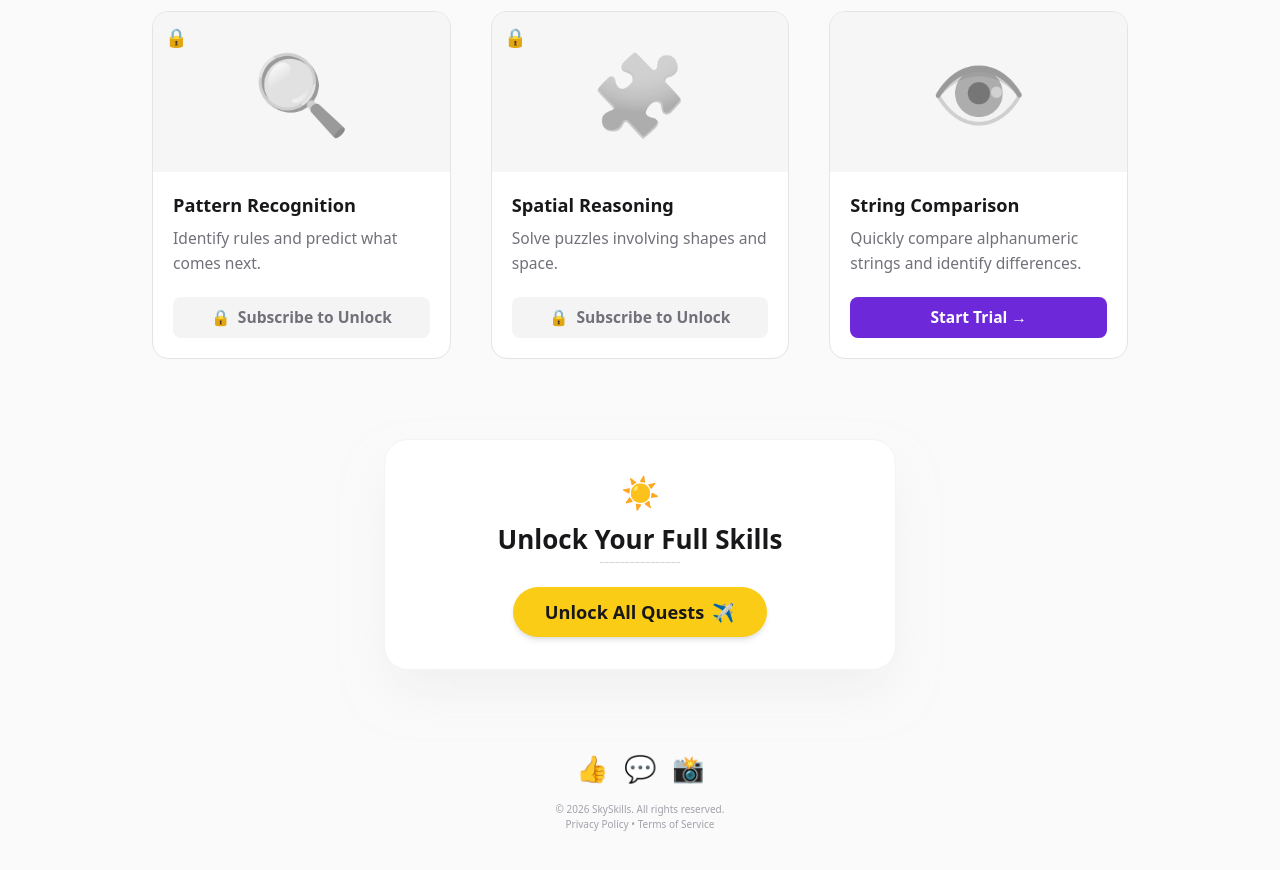
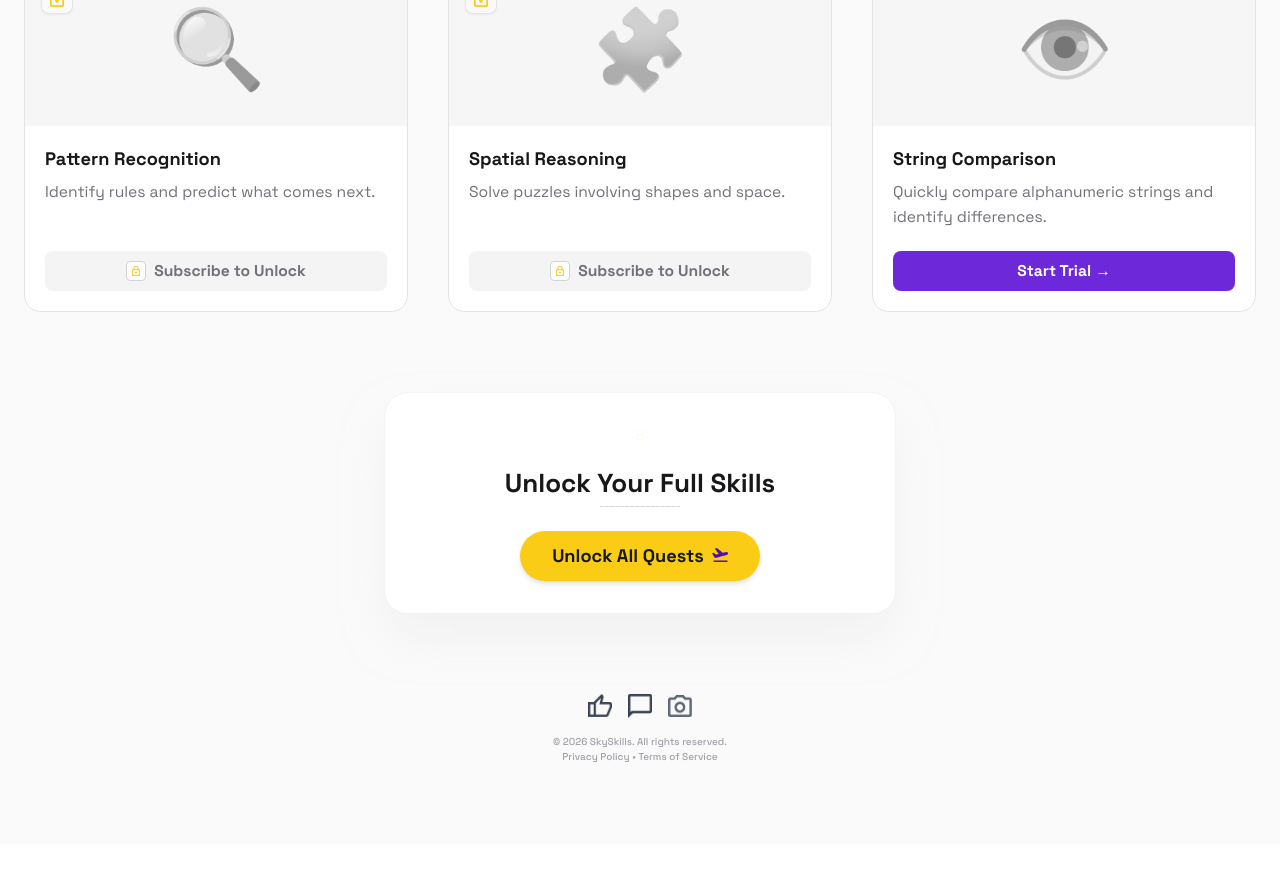
Before and after one commit to DanCPE/sky-skills-pilot, a Next.js app: page /sky-quest in a window 1280 px wide. Shown: the part 860-1730 px from the top of the page. After the commit the page ends 1704 px from the top, so only its background shows below. Built offline with nearby package versions, Linux system fonts and the light colour scheme.

Commit message:
feat: replace emoji icons with Next.js Image components and refine page layout and typography.

```diff
--- a/src/app/sky-quest/page.tsx
+++ b/src/app/sky-quest/page.tsx
@@ -1,6 +1,7 @@
 "use client";
 
 import { useState } from "react";
+import Image from "next/image";
 import Link from "next/link";
 import { topics } from "@/lib/topics";
 import type { TopicCategory } from "@/types";
@@ -15,7 +16,9 @@ const categories: { value: TopicCategory | "all"; label: string }[] = [
 ];
 
 export default function SkyQuestPage() {
-  const [selectedCategory, setSelectedCategory] = useState<TopicCategory | "all">("all");
+  const [selectedCategory, setSelectedCategory] = useState<
+    TopicCategory | "all"
+  >("all");
 
   const filteredTopics =
     selectedCategory === "all"
@@ -24,7 +27,7 @@ export default function SkyQuestPage() {
 
   return (
     <div className="min-h-screen bg-[#fafafa] dark:bg-zinc-950 text-zinc-900 dark:text-zinc-100 pb-20">
-      <main className="mx-auto max-w-5xl px-6 pt-12">
+      <main className="mx-auto max-w-7xl px-6 pt-12">
         {/* Page Header */}
         <div className="mb-10 text-center flex flex-col items-center">
           <div className="mb-4 inline-flex items-center gap-1.5 rounded-full bg-yellow-100/80 dark:bg-yellow-900/30 px-3 py-1 text-[10px] font-bold uppercase tracking-widest text-yellow-600 dark:text-yellow-400">
@@ -34,20 +37,22 @@ export default function SkyQuestPage() {
             Sky Quests
           </h1>
           <p className="mx-auto mt-4 max-w-2xl text-sm md:text-base text-zinc-500 dark:text-zinc-400 font-medium font-[family-name:var(--font-space-grotesk)]">
-            Sky Quests helps you practice different Sky Skills and aptitude areas, one challenge at a time, so you can prepare with confidence for pilot assessments.
+            Sky Quests helps you practice different Sky Skills and aptitude
+            areas, one challenge at a time, so you can prepare with confidence
+            for pilot assessments.
           </p>
         </div>
 
         {/* Category Filter Navbar */}
         <div className="mb-12 flex justify-center">
-          <div className="w-full flex-wrap flex md:flex-nowrap md:inline-flex rounded-xl md:rounded-2xl border border-zinc-200 dark:border-zinc-800 bg-white dark:bg-zinc-900 p-1.5 shadow-sm dark:shadow-zinc-950">
+          <div className="w-full max-w-8xl flex flex-wrap md:flex-nowrap rounded-xl md:rounded-2xl border border-zinc-200 dark:border-zinc-800 bg-white dark:bg-zinc-900 p-1.5 shadow-sm dark:shadow-zinc-950">
             {categories.map((category) => {
               const isSelected = selectedCategory === category.value;
               return (
                 <button
                   key={category.value}
                   onClick={() => setSelectedCategory(category.value)}
-                  className={`flex-1 min-w-[120px] rounded-lg md:rounded-xl px-4 py-2 text-xs font-bold transition-all ${
+                  className={`flex-1 min-w-[110px] md:min-w-0 rounded-lg md:rounded-xl px-4 py-2 text-[10px] md:text-xs font-bold font-[family-name:var(--font-space-grotesk)] transition-all ${
                     isSelected
                       ? "bg-violet-700 text-white shadow"
                       : "text-zinc-600 dark:text-zinc-400 hover:bg-zinc-100 dark:hover:bg-zinc-800 hover:text-zinc-900 dark:hover:text-zinc-100"
@@ -71,8 +76,13 @@ export default function SkyQuestPage() {
                 {/* Top Image/Icon Placeholder area */}
                 <div className="relative flex h-40 w-full items-center justify-center bg-zinc-100/80 dark:bg-zinc-800/50">
                   {topic.isLocked && (
-                    <div className="absolute top-3 left-3 text-yellow-500 dark:text-yellow-400 text-sm">
-                      🔒
+                    <div className="absolute top-4 left-4 w-8 h-8 rounded-lg border border-zinc-200 dark:border-zinc-600 bg-white/40 dark:bg-zinc-800/80 flex items-center justify-center shadow-sm">
+                      <Image
+                        src="/images/icons/SkyQuests/LOCK.png"
+                        alt="Locked"
+                        fill
+                        className="object-contain p-1.5"
+                      />
                     </div>
                   )}
                   <span className="text-6xl filter grayscale opacity-60 dark:opacity-70 mix-blend-multiply dark:mix-blend-normal group-hover:grayscale-0 group-hover:opacity-100 transition-all">
@@ -81,7 +91,7 @@ export default function SkyQuestPage() {
                 </div>
 
                 {/* Content */}
-                <div className="flex flex-1 flex-col p-5">
+                <div className="flex flex-1 flex-col p-5 font-[family-name:var(--font-space-grotesk)]">
                   <h2 className="mb-2 text-sm font-bold text-zinc-900 dark:text-zinc-100">
                     {topic.title}
                   </h2>
@@ -92,7 +102,15 @@ export default function SkyQuestPage() {
                   {/* Actions */}
                   {topic.isLocked ? (
                     <button className="flex w-full items-center justify-center gap-2 rounded-lg bg-zinc-100 dark:bg-zinc-800 px-4 py-2.5 text-xs font-bold text-zinc-500 dark:text-zinc-400 transition-colors hover:bg-zinc-200 dark:hover:bg-zinc-700 hover:text-zinc-700 dark:hover:text-zinc-300">
-                      <span>🔒</span> Subscribe to Unlock
+                      <span className="relative w-5 h-5 rounded border border-zinc-300 dark:border-zinc-600 bg-white/80 dark:bg-zinc-700/80 flex-shrink-0">
+                        <Image
+                          src="/images/icons/SkyQuests/LOCK.png"
+                          alt="Subscribe"
+                          fill
+                          className="object-contain p-1"
+                        />
+                      </span>
+                      Subscribe to Unlock
                     </button>
                   ) : (
                     <Link
@@ -108,7 +126,7 @@ export default function SkyQuestPage() {
           </div>
         ) : (
           <div className="py-20 text-center">
-            <p className="text-sm font-medium text-zinc-400 dark:text-zinc-500">
+            <p className="text-sm font-medium text-zinc-400 dark:text-zinc-500 font-[family-name:var(--font-space-grotesk)]">
               No quests found for this category.
             </p>
           </div>
@@ -117,11 +135,28 @@ export default function SkyQuestPage() {
         {/* Bottom Banner */}
         <div className="mt-20">
           <div className="mx-auto max-w-lg overflow-hidden rounded-3xl border border-zinc-100 dark:border-zinc-800 bg-white dark:bg-zinc-900 p-8 text-center shadow-2xl shadow-zinc-200/50 dark:shadow-zinc-950">
-            <div className="mb-2 text-2xl text-yellow-400">☀️</div>
-            <h3 className="mb-1 text-xl font-bold text-zinc-900 dark:text-zinc-100">Unlock Your Full Skills</h3>
+            <div className="mb-4 relative w-6 h-6 mx-auto">
+              <Image
+                src="/images/icons/SkyQuests/sun.png"
+                alt="Unlock Skills"
+                fill
+                className="object-contain"
+              />
+            </div>
+            <h3 className="mb-1 text-xl font-bold text-zinc-900 dark:text-zinc-100 font-[family-name:var(--font-space-grotesk)]">
+              Unlock Your Full Skills
+            </h3>
             <div className="mx-auto mb-6 h-px w-20 bg-zinc-200 dark:bg-zinc-700 border-b border-dashed border-zinc-300 dark:border-zinc-600"></div>
-            <button className="inline-flex items-center gap-2 rounded-full bg-yellow-400 px-8 py-3 text-sm font-bold text-zinc-900 shadow-md transition-transform hover:scale-105 hover:bg-yellow-300 dark:hover:bg-yellow-500">
-              Unlock All Quests <span>✈️</span>
+            <button className="inline-flex items-center gap-2 rounded-full bg-yellow-400 px-8 py-3 text-sm font-bold text-zinc-900 shadow-md transition-transform hover:scale-105 hover:bg-yellow-300 dark:hover:bg-yellow-500 font-[family-name:var(--font-space-grotesk)]">
+              Unlock All Quests
+              <span className="relative w-4 h-4 translate-y-[-1px]">
+                <Image
+                  src="/images/icons/SkyQuests/Takeoff.png"
+                  alt="Takeoff"
+                  fill
+                  className="object-contain"
+                />
+              </span>
             </button>
           </div>
         </div>
@@ -129,14 +164,41 @@ export default function SkyQuestPage() {
 
       {/* Simple Footer */}
       <footer className="mt-20 flex flex-col items-center justify-center gap-4 text-center">
-        <div className="flex gap-4 text-xl text-zinc-400 dark:text-zinc-600">
-          <span className="cursor-pointer hover:text-zinc-600 dark:hover:text-zinc-400">👍</span>
-          <span className="cursor-pointer hover:text-zinc-600 dark:hover:text-zinc-400">💬</span>
-          <span className="cursor-pointer hover:text-zinc-600 dark:hover:text-zinc-400">📸</span>
+        <div className="flex gap-4 items-center justify-center">
+          <span className="relative w-6 h-6 cursor-pointer hover:opacity-80 transition-opacity">
+            <Image
+              src="/images/icons/SkyQuests/Like.png"
+              alt="Like"
+              fill
+              className="object-contain"
+            />
+          </span>
+          <span className="relative w-6 h-6 cursor-pointer hover:opacity-80 transition-opacity">
+            <Image
+              src="/images/icons/SkyQuests/Text box.png"
+              alt="Comment"
+              fill
+              className="object-contain"
+            />
+          </span>
+          <span className="relative w-6 h-6 cursor-pointer hover:opacity-80 transition-opacity">
+            <Image
+              src="/images/icons/SkyQuests/camera.png"
+              alt="Instagram"
+              fill
+              className="object-contain opacity-80"
+            />
+          </span>
         </div>
-        <p className="text-[10px] font-medium text-zinc-400 dark:text-zinc-500">
-          © 2026 SkySkills. All rights reserved. <br/>
-          <span className="hover:text-zinc-600 dark:hover:text-zinc-300 cursor-pointer">Privacy Policy</span> • <span className="hover:text-zinc-600 dark:hover:text-zinc-300 cursor-pointer">Terms of Service</span>
+        <p className="text-[10px] font-medium text-zinc-400 dark:text-zinc-500 font-[family-name:var(--font-space-grotesk)]">
+          © 2026 SkySkills. All rights reserved. <br />
+          <span className="hover:text-zinc-600 dark:hover:text-zinc-300 cursor-pointer">
+            Privacy Policy
+          </span>{" "}
+          •{" "}
+          <span className="hover:text-zinc-600 dark:hover:text-zinc-300 cursor-pointer">
+            Terms of Service
+          </span>
         </p>
       </footer>
     </div>
```
